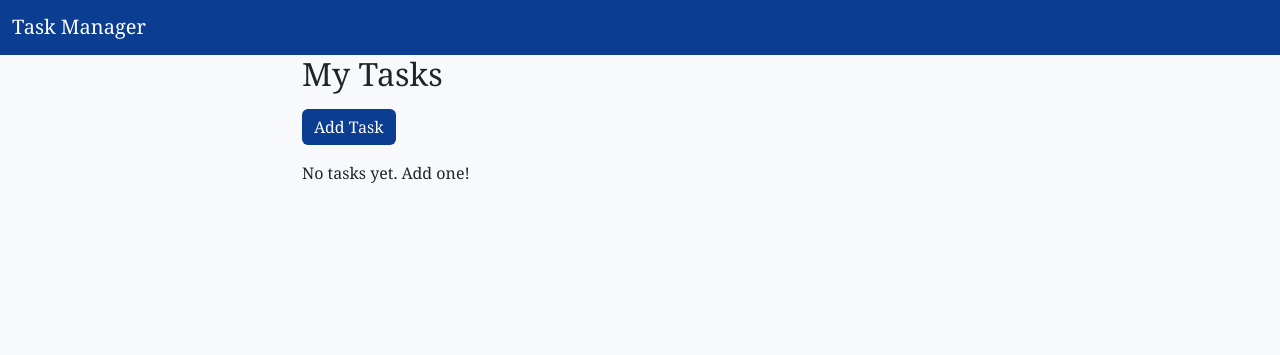
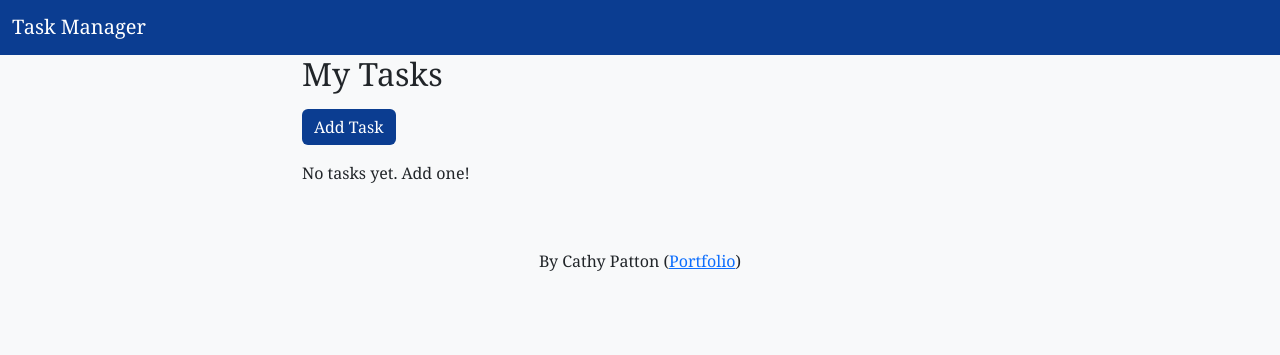
Before and after one commit to cvcpatton/taskmanager, a Flask app: page / in a window 1280 px wide. Shown: the part 49-404 px from the top of the page. Run offline with Flask 3, Linux system fonts and the light colour scheme.

Commit message:
Update base.html
Added footer link to Portfolio

```diff
--- a/projFiles/templates/base.html
+++ b/projFiles/templates/base.html
@@ -27,5 +27,12 @@
     {% endwith %}
     {% block content %}{% endblock %}
   </div>
+
+    <footer class="text-center mt-5 py-3 bg-light">
+    <p class="mb-0">
+      By Cathy Patton (<a href="https://cvcpatton.github.io/index.html" target="_blank">Portfolio</a>)
+    </p>
+  </footer>
+
 </body>
 </html>
```
